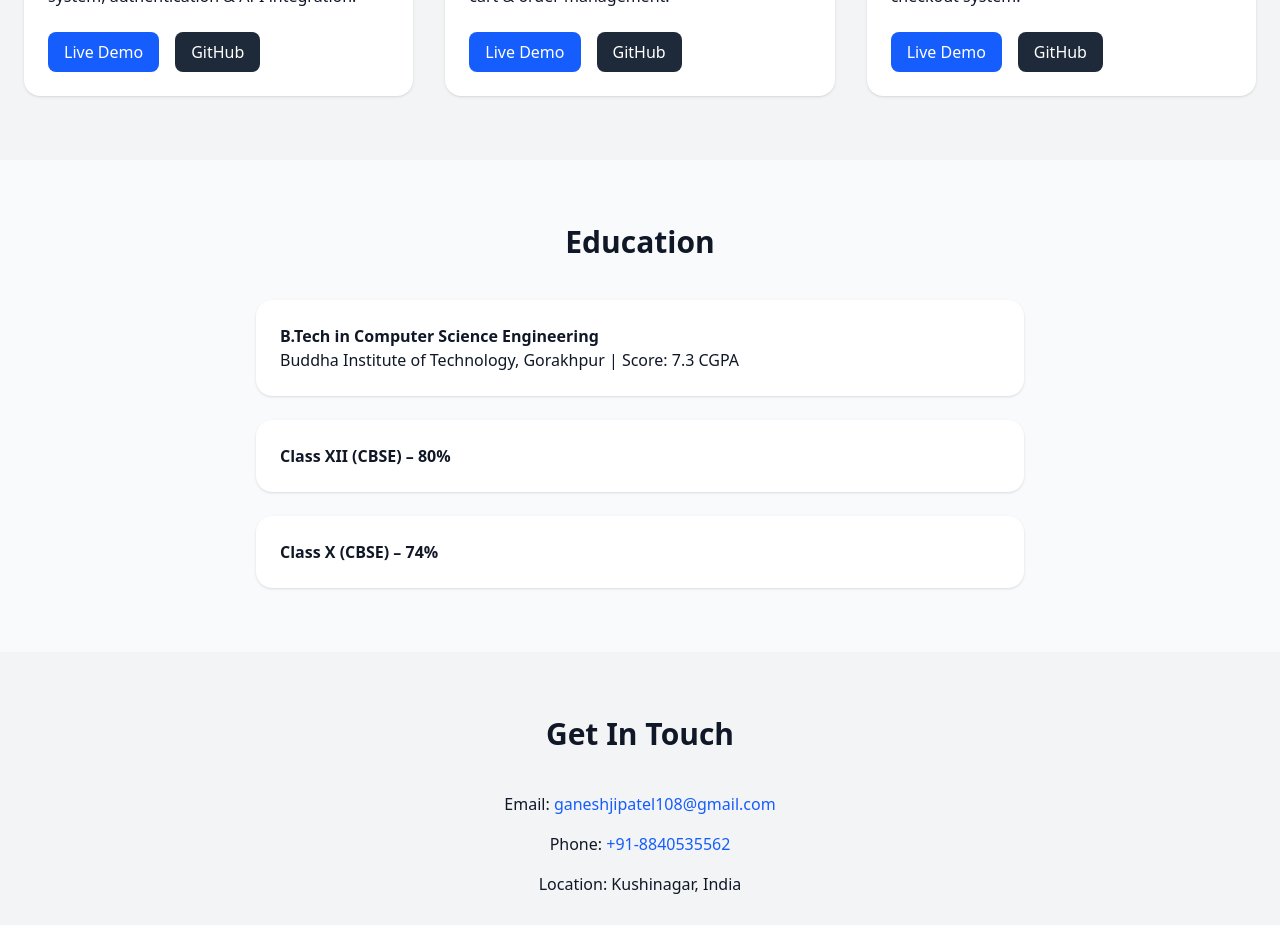
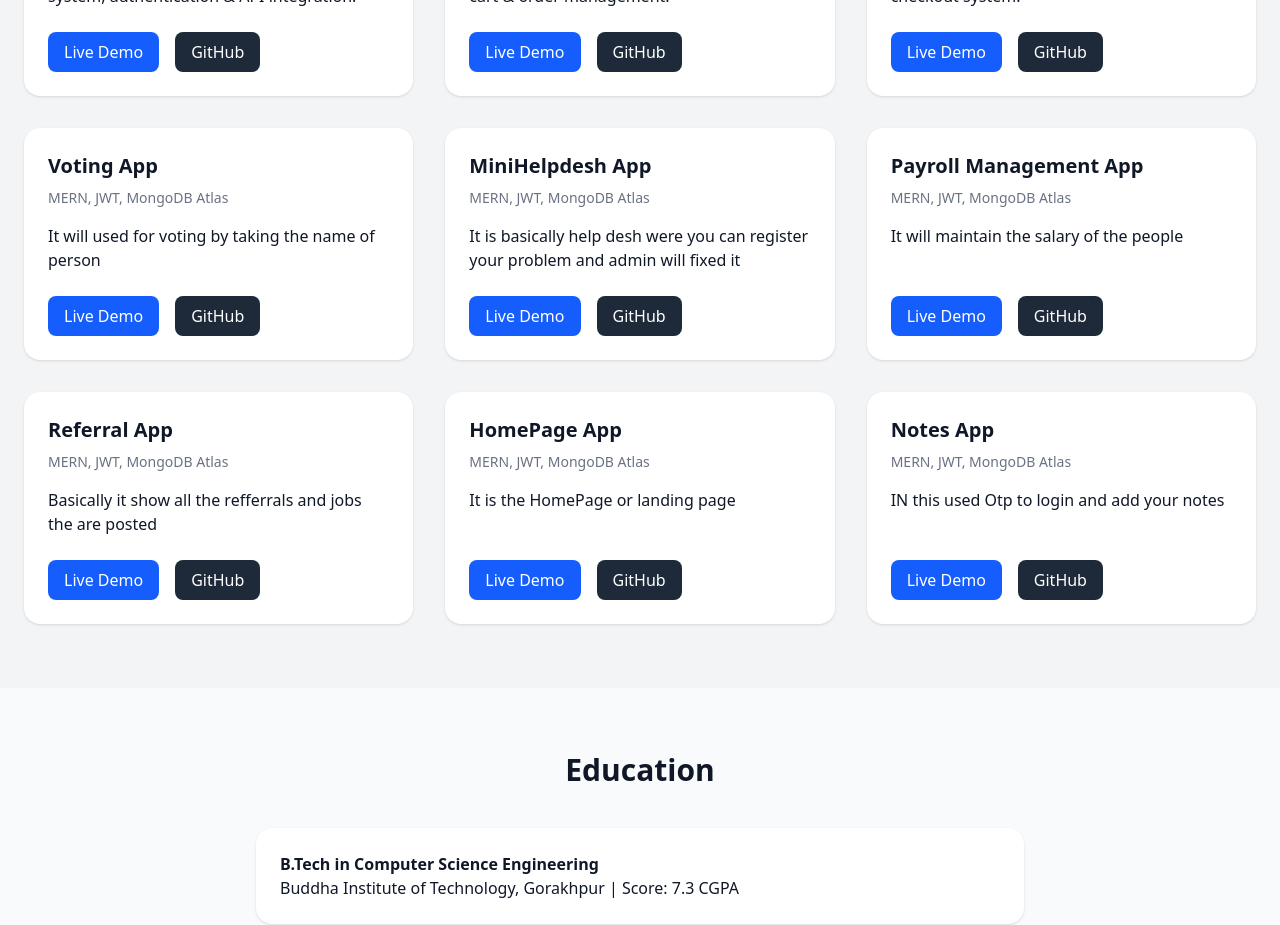
Before and after one commit to 03Patel/ResumeWebsite, a React (Vite) app in the folder resume/: page / in a window 1280 px wide. Shown: the part 860-1785 px from the top of the page. Built offline with nearby package versions, Linux system fonts and the light colour scheme.

Commit message:
Update Projects.jsx

```diff
--- a/resume/src/components/Projects.jsx
+++ b/resume/src/components/Projects.jsx
@@ -22,6 +22,50 @@ const projects = [
     link: "https://cartfrontends.onrender.com/", // Replace with your real link
     github: "https://github.com/03Patel/GreenCart", // Replace with repo link
   },
+    {
+    title: "Voting App",
+    tech: "MERN, JWT, MongoDB Atlas",
+    desc: "It will used for voting by taking the name of person",
+    link: "https://votingfrontend-s6sq.onrender.com", // Replace with your real link
+    github: "https://github.com/03Patel/Voting", // Replace with repo link
+  },
+    {
+    title: "MiniHelpdesh App",
+    tech: "MERN, JWT, MongoDB Atlas",
+    desc: "It is basically help desh were you can register your problem and admin will fixed it",
+    link: "https://minihelpdesk.onrender.com/", // Replace with your real link
+    github: "https://github.com/03Patel/MiniHelpDesk", // Replace with repo link
+  },
+    {
+    title: "Payroll Management App",
+    tech: "MERN, JWT, MongoDB Atlas",
+    desc: "It will maintain the salary of the people ",
+    link: "https://frinend.onrender.com/", // Replace with your real link
+    github: "https://github.com/03Patel/Payroll", // Replace with repo link
+  },
+    {
+    title: "Referral App",
+    tech: "MERN, JWT, MongoDB Atlas",
+    desc: "Basically it show all the refferrals and jobs the are posted",
+    link: "https://frontendw-1pr5.onrender.com/", // Replace with your real link
+    github: "https://github.com/03Patel/Referrals", // Replace with repo link
+  },
+    {
+    title: "HomePage App",
+    tech: "MERN, JWT, MongoDB Atlas",
+    desc: "It is the HomePage or landing page ",
+    link: "https://homepage-6k9r.onrender.com", // Replace with your real link
+    github: "https://github.com/03Patel/HomePage", // Replace with repo link
+  },
+    {
+    title: "Notes App",
+    tech: "MERN, JWT, MongoDB Atlas",
+    desc: "IN this used Otp to login and add your notes ",
+    link: "https://frontendnotes-vn2x.onrender.com", // Replace with your real link
+    github: "https://github.com/03Patel/Notes", // Replace with repo link
+  },
+
+
 ];
 
 function Projects() {
```
